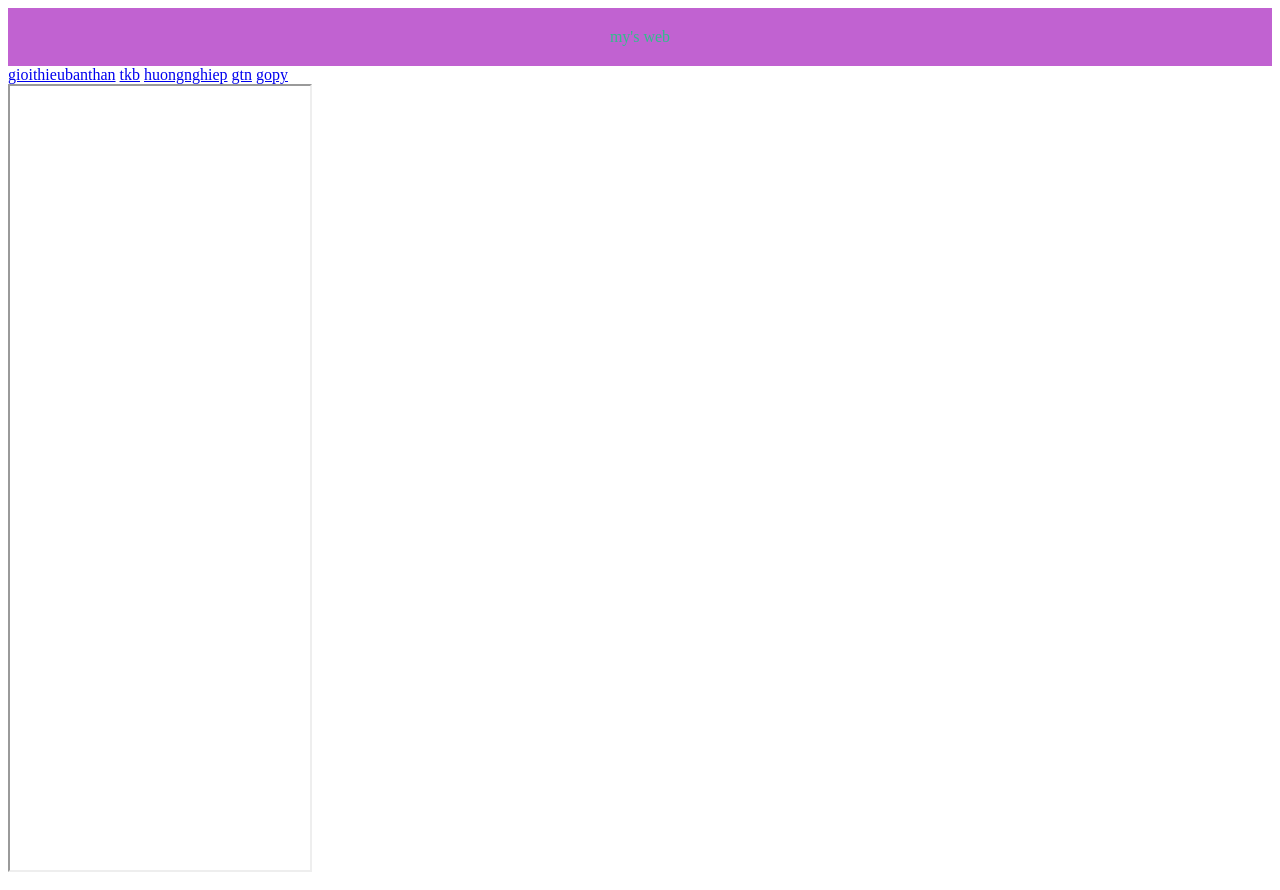
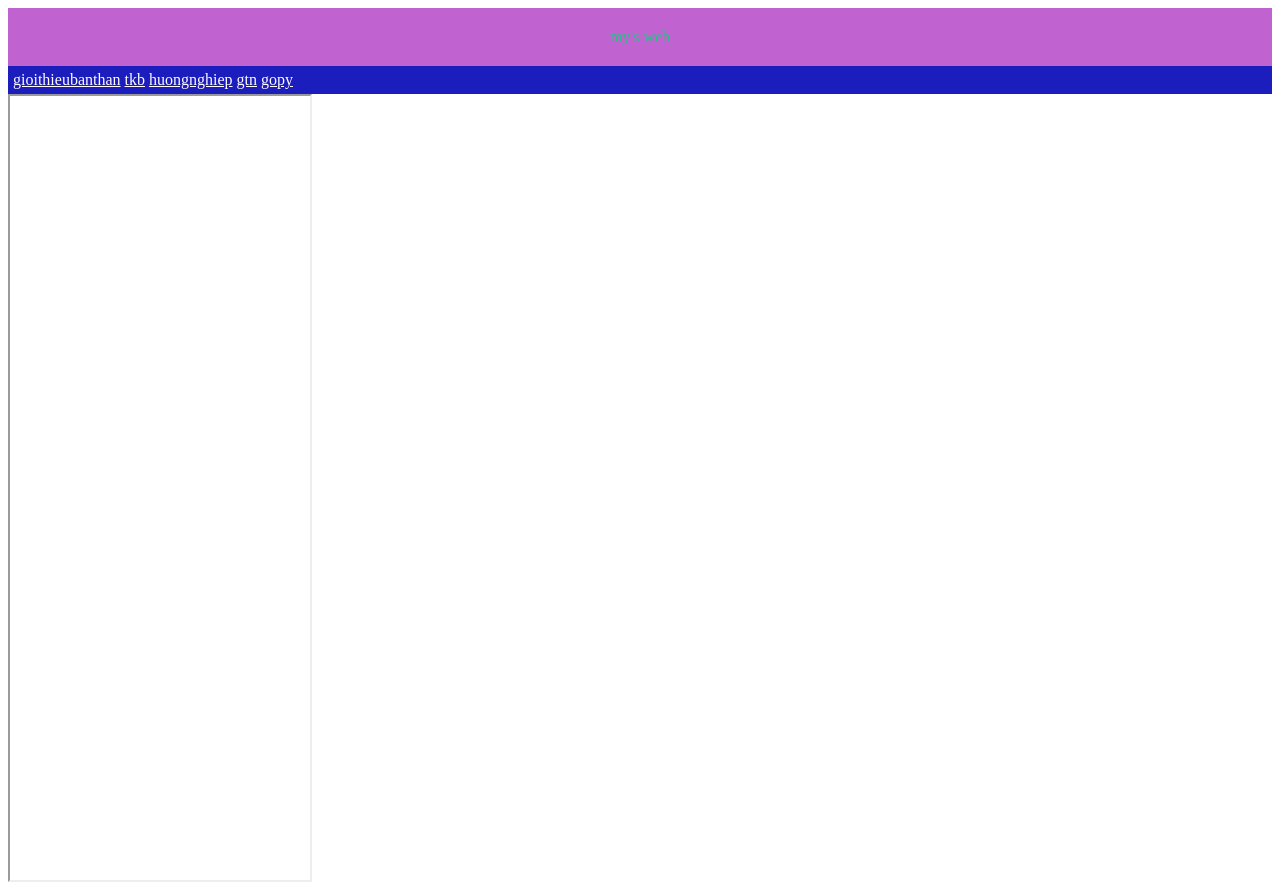
Before and after one commit to Tmy-967/tmweb, a plain HTML site: page index.html in a window 1280 px wide. Drawn offline with Linux system fonts and the light colour scheme.

Commit message:
Update index.html

```diff
--- a/index.html
+++ b/index.html
@@ -9,7 +9,7 @@
     <div class="ntd">
       my's web
     </div>
-    <div>
+    <div class="ntd2">
       <a href="content/gioithieubanthan.html" target="nd">
        gioithieubanthan</a>
       <a href="content/tkb.html" target="nd">
```
